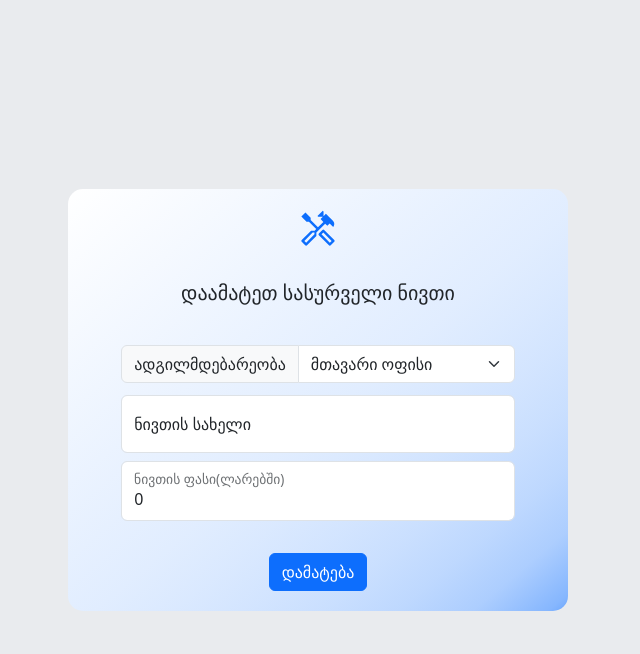
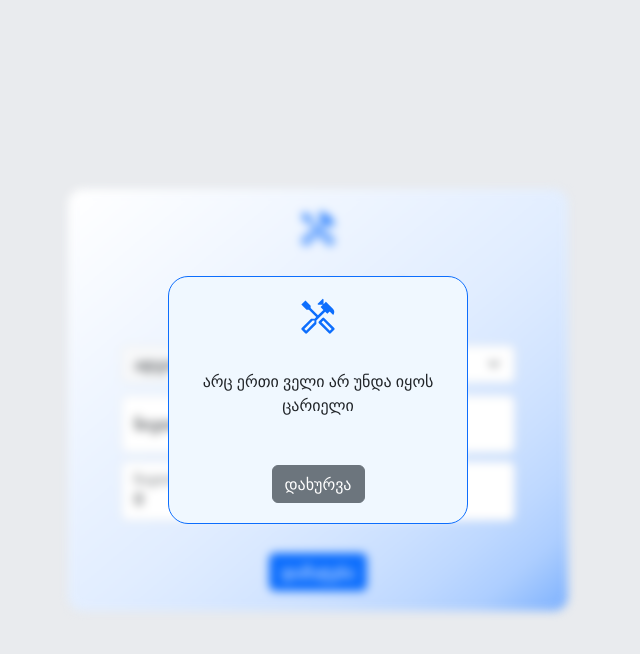
Before and after one commit to nickgabriadze/cavea-tools, a React (Vite) app in the folder front-end/: page /add in a window 1280 px wide. Both pictures are taken after a click on the button "დამატება". Shown: the top 654 px of the page, without its empty margins (322-962 px from the left). Built offline with nearby package versions, Linux system fonts and the light colour scheme.

Commit message:
Added small popup for the warning/success message

```diff
--- a/front-end/src/components/AddItem.tsx
+++ b/front-end/src/components/AddItem.tsx
@@ -2,18 +2,59 @@ import "bootstrap/dist/css/bootstrap.min.css";
 import addItemStyles from "./addItem.module.css";
 import { useState } from "react";
 
+export interface Tool {
+  place: string;
+  name: string;
+  price: number;
+}
+
 export const AddItem = () => {
-  const [itemInfo, setItemInfo] = useState<{
-    place: string;
-    name: string;
-    price: number;
-  }>({ place: "მთავარი ოფისი", name: "", price: 0 });
+  const [itemInfo, setItemInfo] = useState<Tool>({
+    place: "მთავარი ოფისი",
+    name: "",
+    price: -1,
+  });
+
+  const [popUp, setPopUp] = useState<boolean>(false);
+  const [requestInfo, setRequestInfo] = useState<string>("")
 
 
+  const PopUpBox = ({ message }: { message: string }) => {
+    return (
+      <div className={addItemStyles["pop-up"]}>
+        <img
+        className={addItemStyles["tools-icon"]}
+        src={"/public/tool-icon.svg"}
+      />
+        <p>{message}</p>
+        <button type="button" className="btn btn-secondary" aria-label="Close"
+        onClick={() => setPopUp(prev => !prev)}
+        >
+          დახურვა
+        </button>
+      </div>
+    );
+  };
 
+  const checker = () => {
+    if (
+      itemInfo.name.trim().length === 0 ||
+      itemInfo.price === -1
+    ) {
+        setRequestInfo("არც ერთი ველი არ უნდა იყოს ცარიელი")
+    }else{
+        setRequestInfo("ნივთი დაემატა წარმატებით!")
+    }
+
+    setPopUp(true)
+  };
+
+  const blurStyle = {
+    "filter": "blur(5px)"
+  }
   return (
-    <section className={addItemStyles["for-new-item"]}>
-
+    <>
+    <section className={addItemStyles["for-new-item"]} style={popUp ? blurStyle : {}} >
       <img
         className={addItemStyles["tools-icon"]}
         src={"/public/tool-icon.svg"}
@@ -74,10 +115,19 @@ export const AddItem = () => {
           <label>ნივთის ფასი(ლარებში)</label>
         </div>
       </div>
-      <button type="button" className="btn btn-primary" aria-label="Close">
+      <button
+        type="button"
+        className="btn btn-primary"
+        aria-label="Submit"
+        onClick={() => checker()}
+      >
         დამატება
       </button>
+
+
     </section>
+    {popUp && <PopUpBox message={requestInfo} />}
+    </>
   );
 };
 
--- a/front-end/src/components/addItem.module.css
+++ b/front-end/src/components/addItem.module.css
@@ -19,3 +19,24 @@ body {
   flex-direction: column;
   gap: 2rem;
 }
+
+
+
+.pop-up{
+    position: absolute;
+    top: 50%;
+    left: 50%;
+    translate: -50% -50%;
+    height: fit-content;
+    width: 300px;
+    display: flex;
+    justify-content: center;
+    align-items: center;
+    flex-direction: column;
+    background-color: aliceblue;
+    text-align: center;
+    padding: 20px;
+    gap: 2rem;
+    border:1px solid #0d6efd;
+    border-radius: 20px;
+}
```
